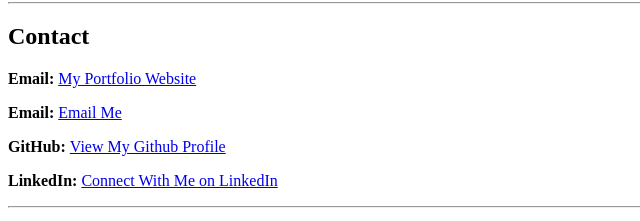
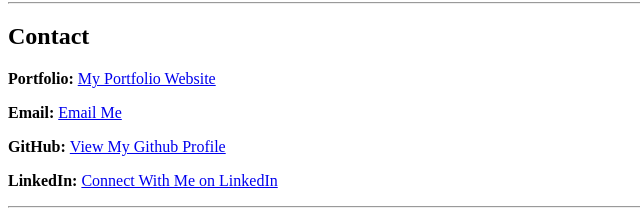
Before and after one commit to Santhosh25-dev/interactive-resume, a plain HTML site: page index.html in a window 1280 px wide. Shown: the part 1906-2127 px from the top of the page, 0-640 px from the left. Drawn offline with Linux system fonts and the light colour scheme.

Commit message:
Update index.html

```diff
--- a/index.html
+++ b/index.html
@@ -158,7 +158,7 @@
       <section>
         <h2>Contact</h2>
         <p>
-          <strong>Email: </strong
+          <strong>Portfolio: </strong
           ><a
             href="/assets/files/Portfolio/index.html"
             target="_blank"
```
